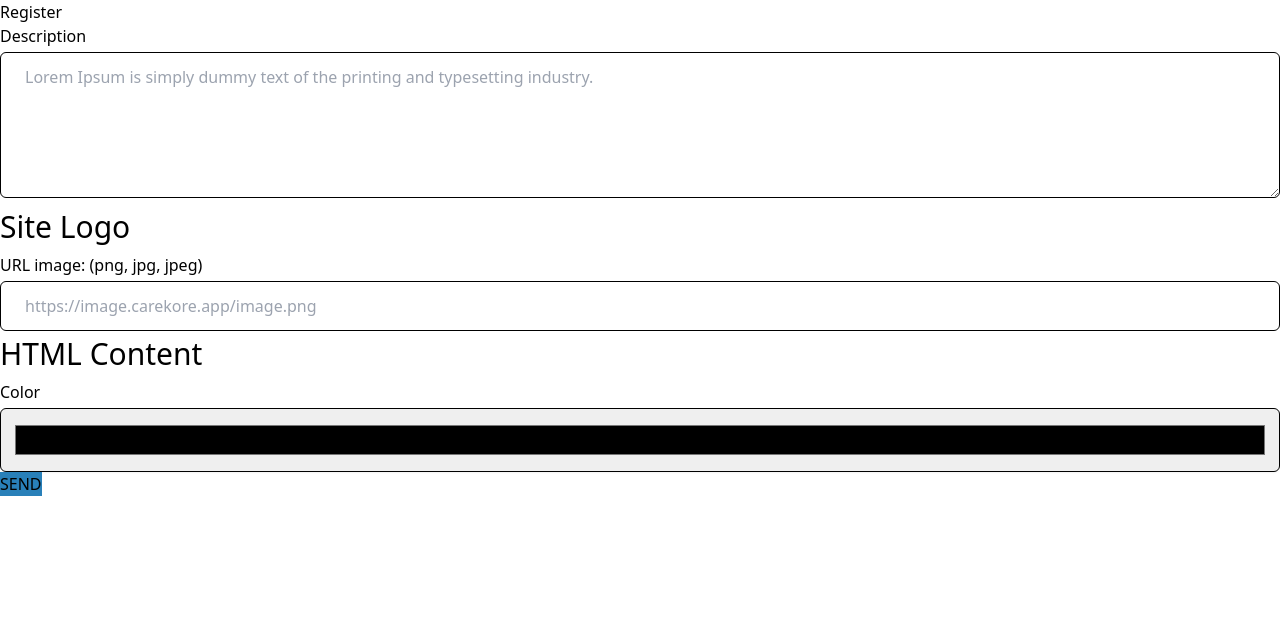
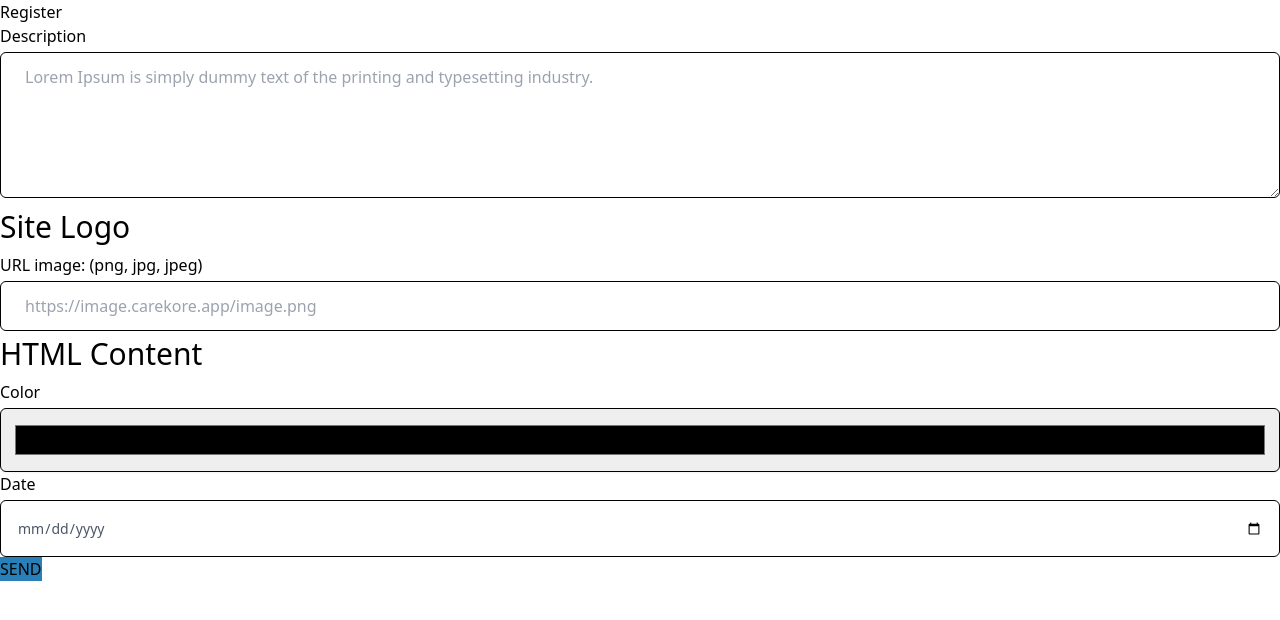
Before and after one commit to David171901/dynamic-form-formik, a React (Vite) app: page / in a window 1280 px wide. Shown: the top 620 px of the page. Built offline with nearby package versions, Linux system fonts and the light colour scheme.

Commit message:
build: date input

```diff
--- /dev/null
+++ b/src/components/CustomDateInput.tsx
@@ -0,0 +1,33 @@
+import React from "react";
+import styles from "../styles/styles.module.css";
+import { ErrorMessage, useField } from "formik";
+
+interface Props {
+  name: string;
+  label: string;
+  placeholder?: string;
+  [x: string]: any;
+}
+
+export const CustomDatePicker = ({ label, ...props }: Props) => {
+  const [field] = useField(props);
+
+  return (
+    <>
+      <div>
+        <label className={styles.field__label}>{label}</label>
+        <input
+          type="date"
+          {...field}
+          {...props}
+          className={styles.input_date}
+        />
+        <ErrorMessage
+          name={props.name}
+          component="span"
+          className={styles.field__error}
+        />
+      </div>
+    </>
+  );
+};
--- a/src/components/CustomDatePicker.tsx
+++ /dev/null
@@ -1,45 +0,0 @@
-import React from "react";
-import styles from "../styles/styles.module.css";
-import DatePicker from "react-datepicker";
-import "react-datepicker/dist/react-datepicker.css";
-import { Field, ErrorMessage, FieldProps  } from "formik";
-import { getFormattedDate } from "../utils/tools";
-
-interface Props {
-  name: string;
-  label: string;
-  placeholder?: string;
-  [x: string]: any;
-}
-
-export const CustomDatePicker = ({ label, ...props }: Props) => {
-  return (
-    <>
-      <div>
-        <label className={styles.field__label}>{label}</label>
-        <Field name={props.name}>
-          {({ form, field }: FieldProps) => {
-            const { setFieldValue } = form;
-            const { value } = field;
-            return (
-              <DatePicker
-                id={props.name}
-                {...field}
-                {...props}
-                selected={value}
-                onChange={(val) => setFieldValue(props.name, val)}
-                className={styles.input_date}
-                value={getFormattedDate()}
-              />
-            );
-          }}
-        </Field>
-        <ErrorMessage
-          name={props.name}
-          component="span"
-          className={styles.field__error}
-        />
-      </div>
-    </>
-  );
-};
--- a/src/components/Form.tsx
+++ b/src/components/Form.tsx
@@ -14,7 +14,7 @@ import { CustomTextarea } from './CustomTextarea';
 import { CustomTextInput } from './CustomInput';
 import { CustomLabel } from './CustomLabel';
 import { CustomColorInput } from './CustomColorInput ';
-import { CustomDatePicker } from './CustomDatePicker';
+import { CustomDatePicker } from './CustomDateInput';
 
 export const Form = () => {
   const {
@@ -29,7 +29,7 @@ export const Form = () => {
     'login',
     formSchema,
     initialformdata
-  );
+    );
 
   return (
     <Layout title={formTitle} className={className}>
--- a/src/components/index.ts
+++ b/src/components/index.ts
@@ -8,3 +8,4 @@ export * from './CustomFieldArrays'
 export * from './Layout'
 export * from './Form'
 export * from './DynamicFormContainer'
+export * from './CustomDateInput'
--- a/src/interfaces/interfaces.ts
+++ b/src/interfaces/interfaces.ts
@@ -24,7 +24,7 @@ export interface InputProps {
   value: string | number | boolean | string[] | DefaultJSON[]
   validations?: Validation[]
   placeholder?: string
-  typeValue?: "string" | "boolean" | "array"
+  typeValue?: "string" | "boolean" | "array" | "date"
   label?: string
   options?: Opt[]
   fields?: Fields[]
@@ -51,7 +51,9 @@ export interface Validation {
     | "maxLength"
     | "matches"
     | "isUrl"
-  value?: string | number | boolean | RegExp
+    | "maxDate"
+    | "minDate"
+  value?: string | number | boolean | RegExp | Date
   message: string
 }
 
--- a/src/pages/Component.tsx
+++ b/src/pages/Component.tsx
@@ -47,7 +47,30 @@ export const Component = () => {
         type: "color",
         name: "color",
         label: "Color",
+        value: "#000000",
+      },
+      {
+        type: "date",
+        name: "date",
+        label: "Date",
         value: "",
+        typeValue: "date",
+        validations: [
+          {
+            type: "maxDate",
+            value: "2023-05-13",
+            message: "Invalid Date!",
+          },
+          {
+            type: "minDate",
+            value: "2023-05-10",
+            message: "Invalid Date!",
+          },
+          {
+            type: "required",
+            message: "Date is required",
+          },
+        ],
       },
       // {
       //   type: 'field-array',
--- a/src/utils/getInputs.ts
+++ b/src/utils/getInputs.ts
@@ -27,8 +27,10 @@ type YupArray = Yup.ArraySchema<
   >
 >;
 
+type YupDate = Yup.DateSchema<Date | undefined, AnyObject, Date | undefined>;
+
 const generateValidations = (field: InputProps) => {
-  let schema: YupBoolean | YupString | YupArray =
+  let schema: YupBoolean | YupString | YupArray | YupDate =
     Yup[field.typeValue ? field.typeValue : "string"]();
   if (field.validations) {
     for (const rule of field.validations) {
@@ -59,6 +61,18 @@ const generateValidations = (field: InputProps) => {
             rule.value as RegExp,
             rule.message
           );
+          break;
+        case "maxDate":
+          schema = (schema as YupDate).max(
+            rule.value as RegExp,
+            rule.message
+          );
+          break;
+        case "minDate":
+            schema = (schema as YupDate).min(
+              rule.value as RegExp,
+              rule.message
+            );
           break;
         default:
           schema = schema.required(rule.message);
--- a/src/utils/tools.ts
+++ /dev/null
@@ -1,8 +0,0 @@
-export const getFormattedDate = (): string => {
-  const currentDate: Date = new Date();
-  const month: string = String(currentDate.getMonth() + 1).padStart(2, "0"); // Obtener el mes (se agrega 1 porque los meses comienzan en 0)
-  const day: string = String(currentDate.getDate()).padStart(2, "0"); // Obtener el día
-  const year: number = currentDate.getFullYear(); // Obtener el año
-
-  return `${month}-${day}-${year}`;
-};
```
